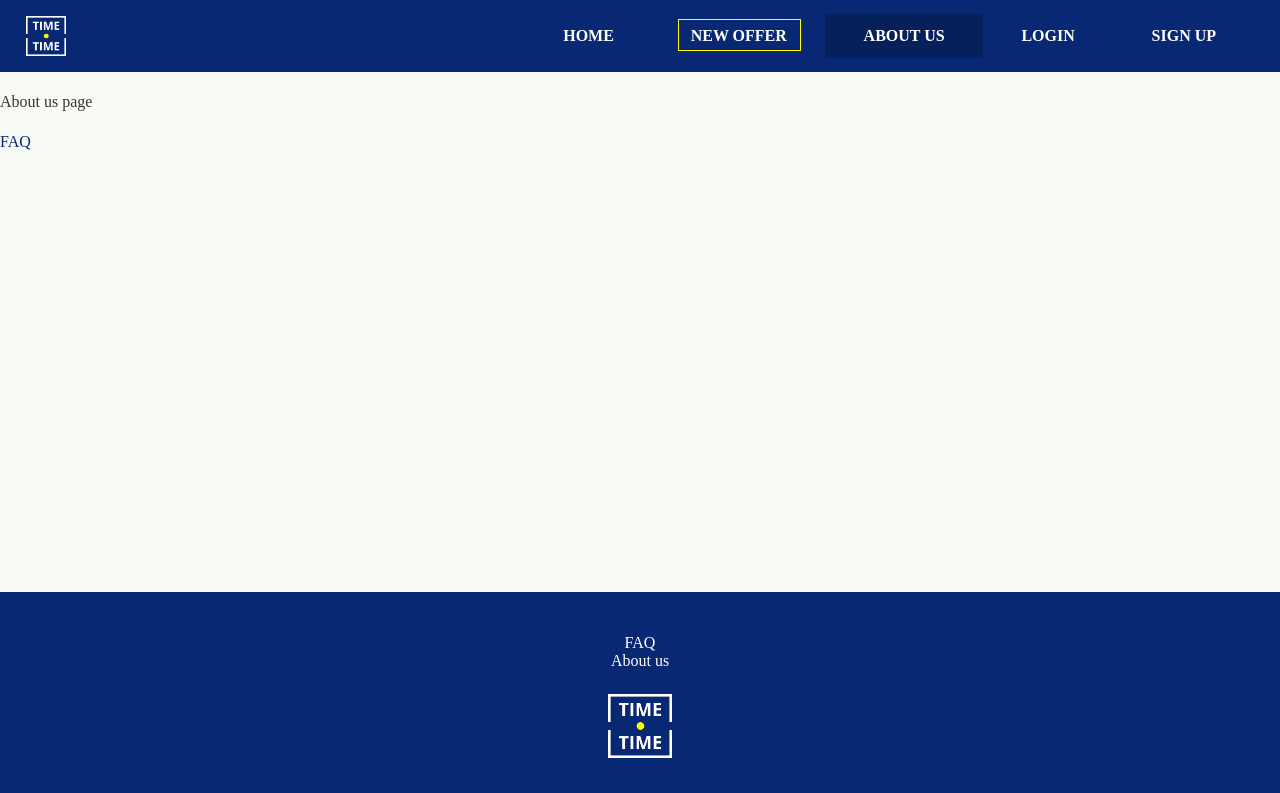
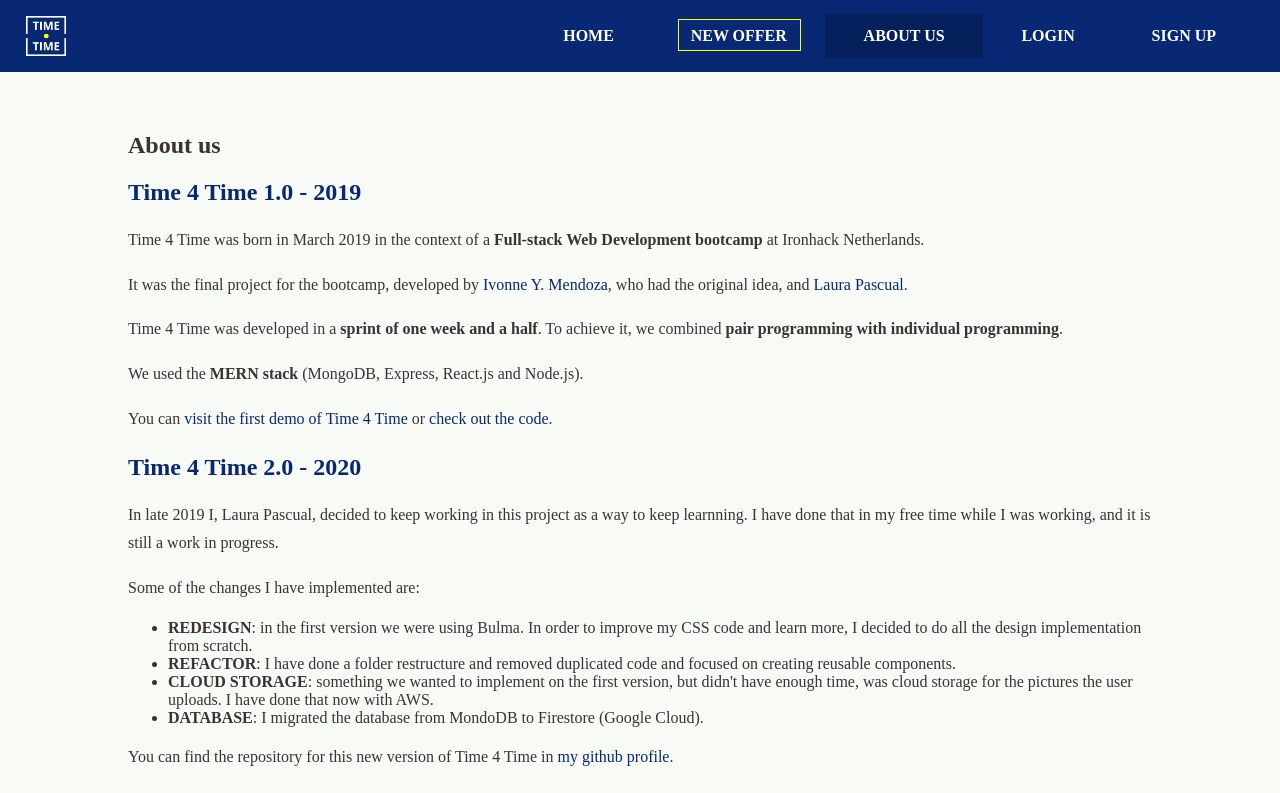
Before and after one commit to lauphern/time4time-2.0, a React (Create React App) app in the folder client/: page /about-us in a window 1280 px wide. Shown: the top 793 px of the page. Built offline with nearby package versions, Linux system fonts and the light colour scheme; no server answers; a web font is replaced by a local one; what axios-progress-bar would draw is missing.

Commit message:
about us first version done

```diff
--- a/client/src/components/Footer.scss
+++ b/client/src/components/Footer.scss
@@ -19,6 +19,7 @@ footer {
 
     a {
         color: white;
+        text-transform: uppercase;
 
         &:visited {
             color: white;
--- a/client/src/pages/about-us/AboutUs.jsx
+++ b/client/src/pages/about-us/AboutUs.jsx
@@ -1,12 +1,85 @@
 import React from "react";
 import { Link } from "react-router-dom";
 
-const AboutUs = props => {
+import "./AboutUs.scss";
+
+const AboutUs = (props) => {
   return (
-    <>
-      <p>About us page</p>
-      <Link to="/faq">FAQ</Link>
-    </>
+    <section className="about-us">
+      <h1>About us</h1>
+      <h2>Time 4 Time 1.0 - 2019</h2>
+      <p>
+        Time 4 Time was born in March 2019 in the context of a{" "}
+        <strong>Full-stack Web Development bootcamp</strong> at Ironhack
+        Netherlands.
+      </p>
+      <p>
+        It was the final project for the bootcamp, developed by{" "}
+        <a href="https://github.com/TiaIvonne" target="_blank">
+          Ivonne Y. Mendoza
+        </a>
+        , who had the original idea, and{" "}
+        <a href="https://github.com/lauphern" target="_blank">
+          Laura Pascual
+        </a>
+        .
+      </p>
+      <p>
+        Time 4 Time was developed in a{" "}
+        <strong>sprint of one week and a half</strong>. To achieve it, we
+        combined <strong>pair programming with individual programming</strong>.
+      </p>
+      <p>
+        We used the <strong>MERN stack</strong> (MongoDB, Express, React.js and
+        Node.js).
+      </p>
+      <p>
+        You can{" "}
+        <a href="https://www.time4time.org/" target="_blank">
+          visit the first demo of Time 4 Time
+        </a>{" "}
+        or{" "}
+        <a href="https://github.com/lauphern/final-project" target="_blank">
+          check out the code
+        </a>
+        .
+      </p>
+      <h2>Time 4 Time 2.0 - 2020</h2>
+      <p>
+        In late 2019 I, Laura Pascual, decided to keep working in this project
+        as a way to keep learnning. I have done that in my free time while I was
+        working, and it is still a work in progress.
+      </p>
+      <p>Some of the changes I have implemented are:</p>
+      <ul>
+        <li>
+          <span>Redesign</span>: in the first version we were using Bulma. In
+          order to improve my CSS code and learn more, I decided to do all the design
+          implementation from scratch.
+        </li>
+        <li>
+          <span>Refactor</span>: I have done a folder restructure and removed
+          duplicated code and focused on creating reusable components.
+        </li>
+        <li>
+          <span>Cloud storage</span>: something we wanted to implement on the
+          first version, but didn't have enough time, was cloud storage for the
+          pictures the user uploads. I have done that now with AWS.
+        </li>
+        <li>
+          <span>Database</span>: I migrated the database from MondoDB to
+          Firestore (Google Cloud).
+        </li>
+      </ul>
+      <p>
+        You can find the repository for this new version of Time 4 Time in <a href="https://github.com/lauphern/time4time-2.0" target="_blank">my
+        github profile</a>.
+      </p>
+      <p>
+        Do you have any questions? Please check out our{" "}
+        <Link to="/faq">FAQ</Link>.
+      </p>
+    </section>
   );
 };
 
--- /dev/null
+++ b/client/src/pages/about-us/AboutUs.scss
@@ -0,0 +1,8 @@
+.about-us {
+  padding: 5vh 10vw;
+
+  ul li span {
+    text-transform: uppercase;
+    font-weight: 700;
+  }
+}
```
